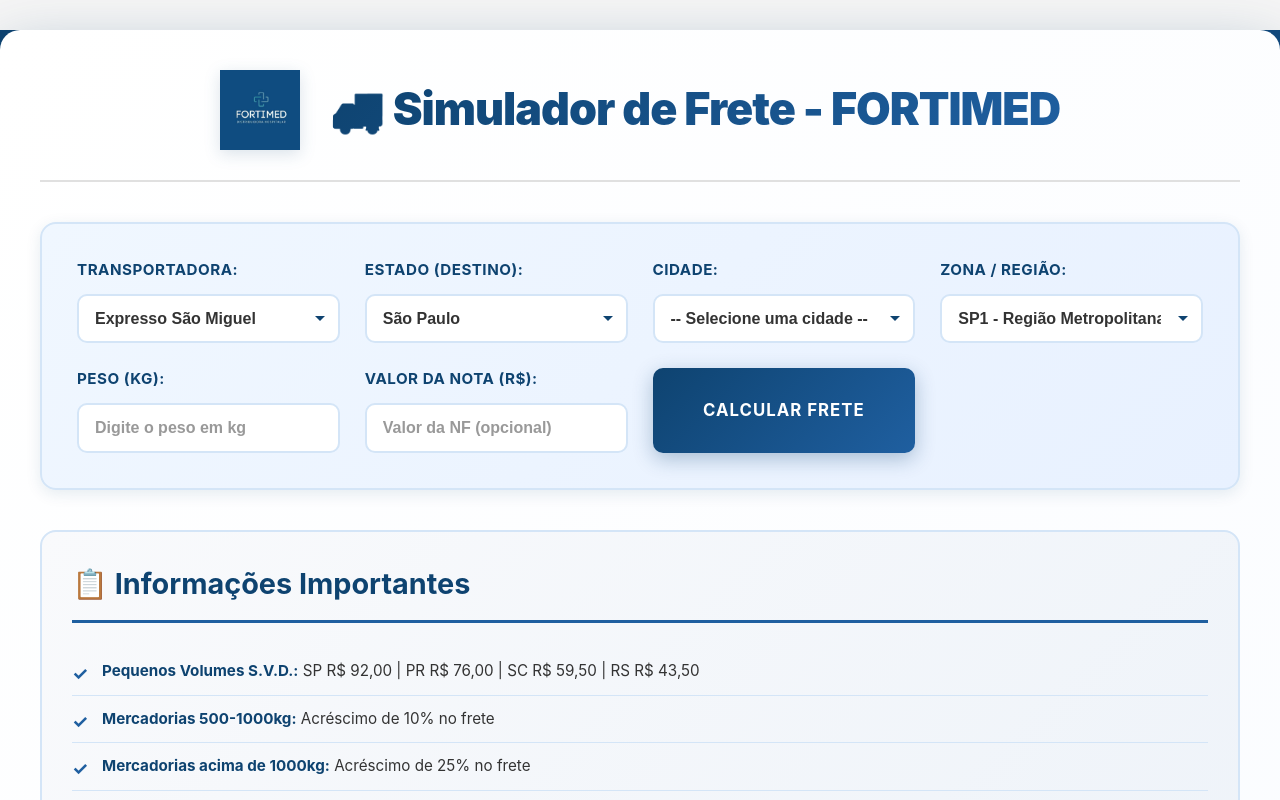
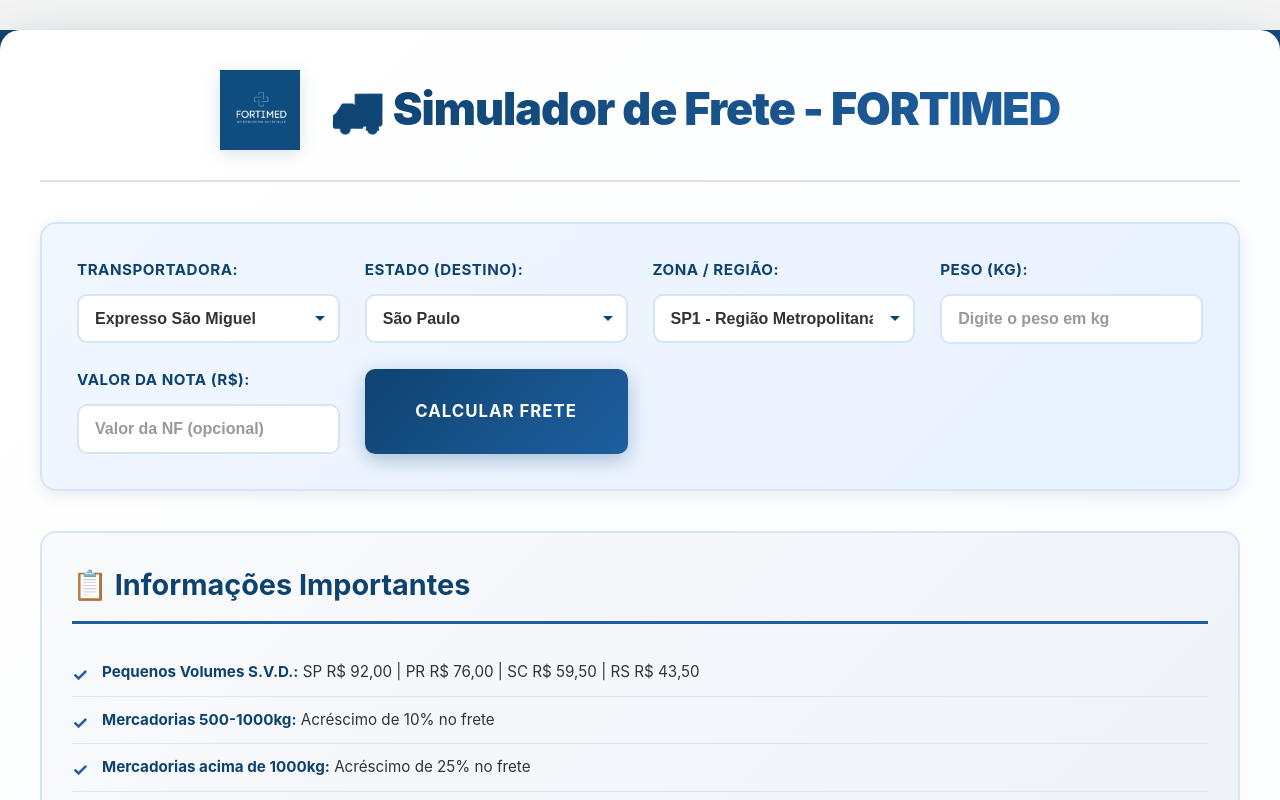
Before and after one commit to lucasrmonteiro07/fortimed-frete-sim, a React (Vite) app: page / in a window 1280 px wide. Shown: the top 800 px of the page. Built offline with nearby package versions, Linux system fonts and the light colour scheme.

Commit message:
Remover filtro de cidade - deixar apenas Estado e Região

```diff
--- a/src/App.jsx
+++ b/src/App.jsx
@@ -184,7 +184,6 @@
   const [transportadora, setTransportadora] = useState('1')
   const [estado, setEstado] = useState('São Paulo')
   const [zona, setZona] = useState('SP1')
-  const [cidade, setCidade] = useState('')
   const [peso, setPeso] = useState('')
   const [valorNota, setValorNota] = useState('')
   const [resultado, setResultado] = useState(null)
@@ -192,50 +191,11 @@
   const estados = ['São Paulo', 'Paraná', 'Santa Catarina', 'Rio Grande do Sul']
   const zonasDisponiveis = regioes[transportadora]?.[estado] || []
 
-  // Função para obter todas as cidades por estado
-  const getCidadesPorEstado = (est) => {
-    const cidadesSet = new Set()
-    const zonasPorEstado = regioes[transportadora]?.[est] || []
-
-    zonasPorEstado.forEach(z => {
-      const cidades = regiaoInfo[z].cidades.split(', ')
-      cidades.forEach(c => cidadesSet.add(c.trim()))
-    })
-
-    return Array.from(cidadesSet).sort()
-  }
-
-  // Função para obter zona a partir de uma cidade
-  const getZonaPorCidade = (cidadeNome, est) => {
-    const zonasPorEstado = regioes[transportadora]?.[est] || []
-
-    for (const z of zonasPorEstado) {
-      const cidades = regiaoInfo[z].cidades.split(', ').map(c => c.trim())
-      if (cidades.includes(cidadeNome)) {
-        return z
-      }
-    }
-    return null
-  }
-
-  const cidadesPorEstado = getCidadesPorEstado(estado)
-
   const handleEstadoChange = (novoEstado) => {
     setEstado(novoEstado)
-    setCidade('')
     const primeiraZona = regioes[transportadora]?.[novoEstado]?.[0]
     if (primeiraZona) {
       setZona(primeiraZona)
-    }
-  }
-
-  const handleCidadeChange = (nomeCidade) => {
-    setCidade(nomeCidade)
-    if (nomeCidade) {
-      const zonaEncontrada = getZonaPorCidade(nomeCidade, estado)
-      if (zonaEncontrada) {
-        setZona(zonaEncontrada)
-      }
     }
   }
 
@@ -333,20 +293,6 @@
           >
             {estados.map(est => (
               <option key={est} value={est}>{est}</option>
-            ))}
-          </select>
-        </div>
-
-        <div className="form-group">
-          <label htmlFor="cidade">Cidade:</label>
-          <select
-            id="cidade"
-            value={cidade}
-            onChange={(e) => handleCidadeChange(e.target.value)}
-          >
-            <option value="">-- Selecione uma cidade --</option>
-            {cidadesPorEstado.map(cid => (
-              <option key={cid} value={cid}>{cid}</option>
             ))}
           </select>
         </div>
```
